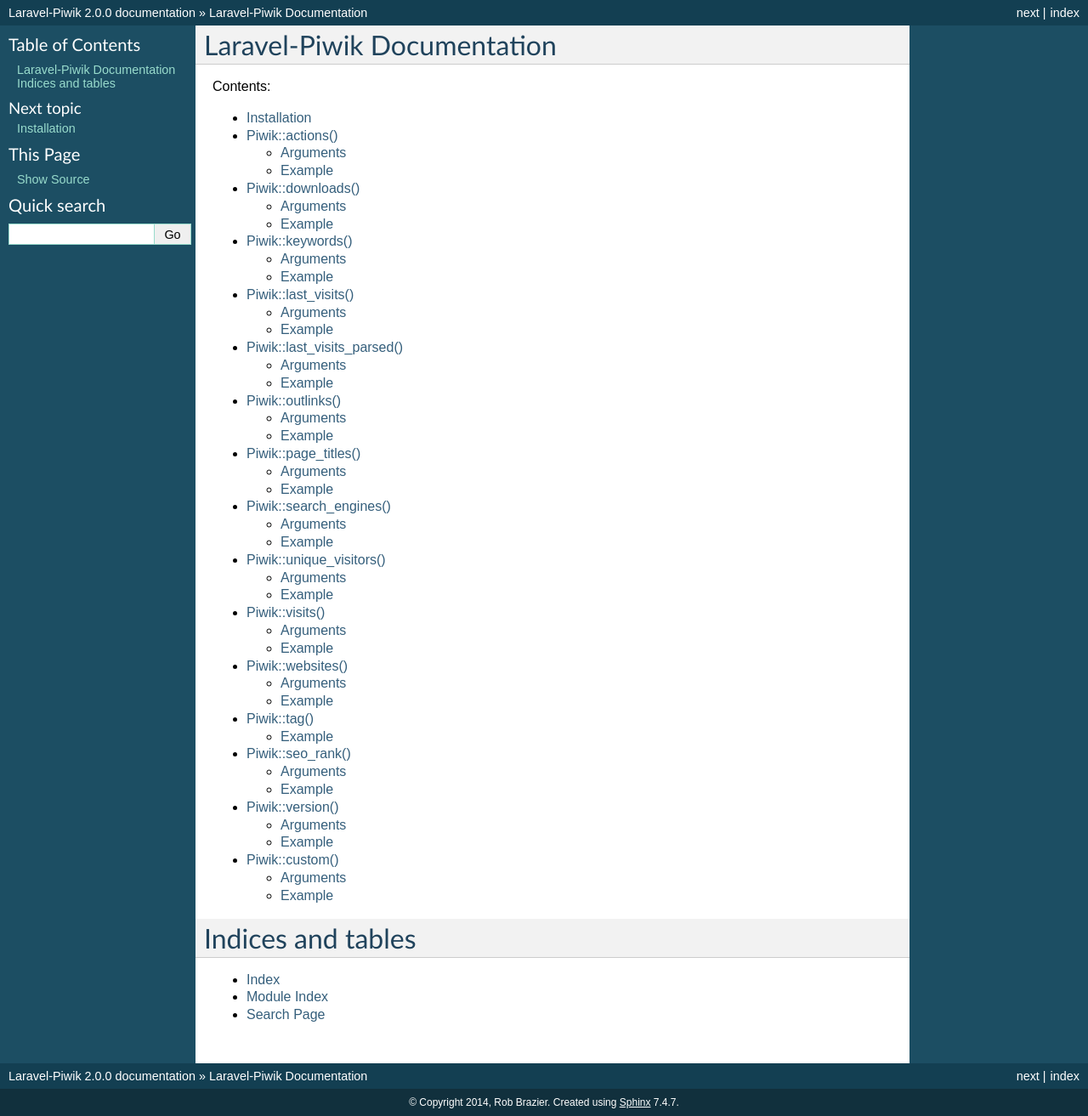
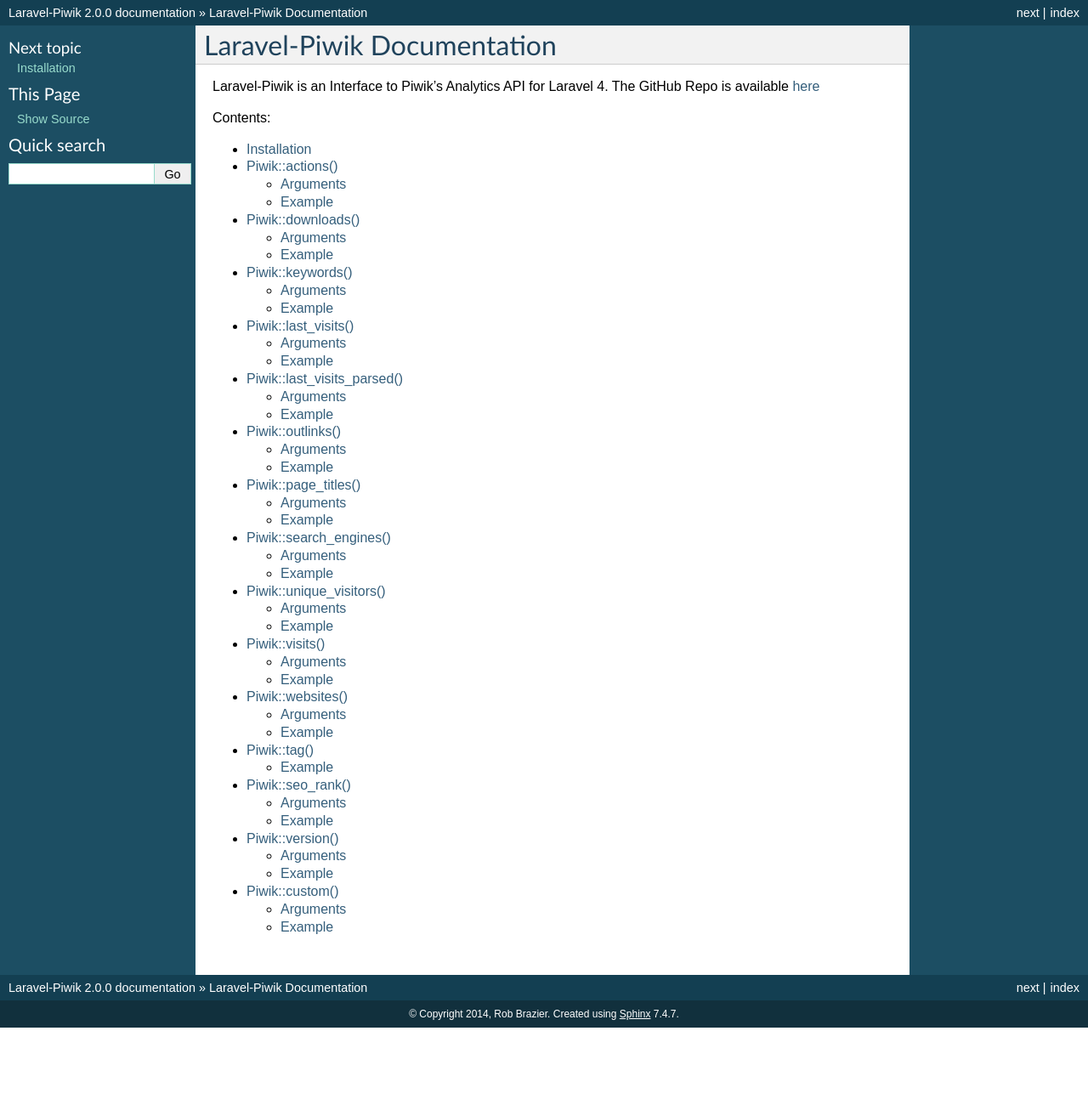
Before and after one commit to RobBrazier/Laravel_Piwik, a Sphinx documentation site: the page built from docs/index.rst, in a window 1280 px wide. Shown: the whole page at 85% size. Built offline with Sphinx 7.4.7, drawn with Linux system fonts in a browser that asks for light colours; after the commit the page ends 1209 px from its top, so only the background shows below that.

Commit message:
Docs: index modifications & description

```diff
--- a/docs/index.rst
+++ b/docs/index.rst
@@ -1,5 +1,7 @@
 Laravel-Piwik Documentation
 ===========================
+
+Laravel-Piwik is an Interface to Piwik's Analytics API for Laravel 4. The GitHub Repo is available `here <http://github.com/RobBrazier/Laravel_Piwik>`_
 
 Contents:
 
@@ -22,11 +24,3 @@ Contents:
 	seo_rank
 	version
 	custom
-
-
-Indices and tables
-==================
-
-* :ref:`genindex`
-* :ref:`modindex`
-* :ref:`search`
```
